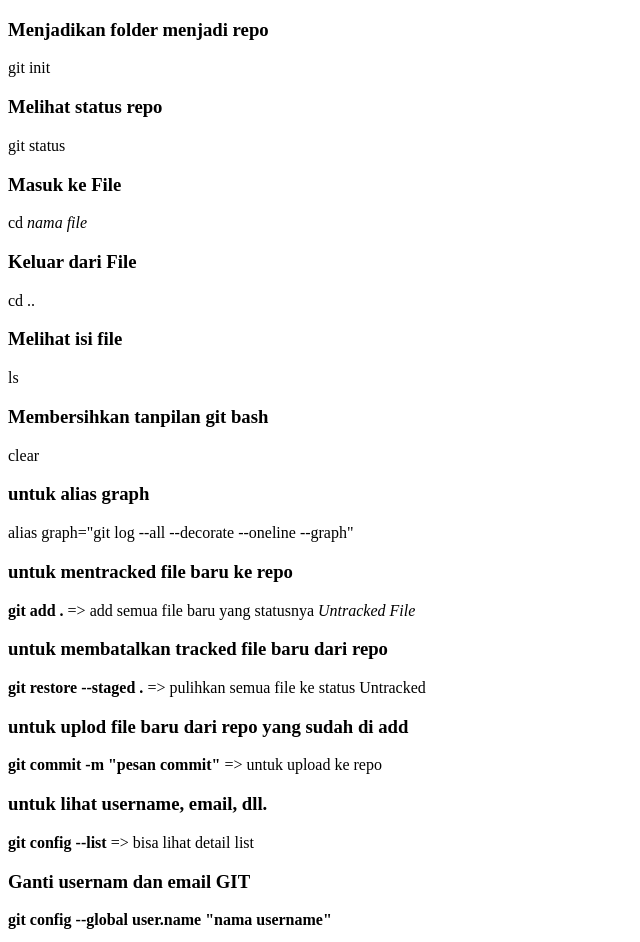
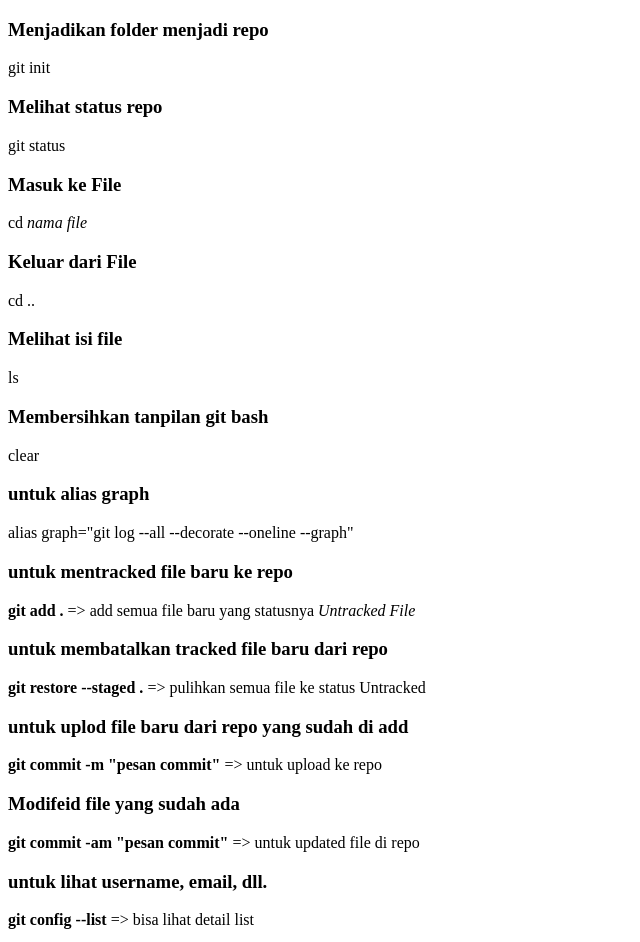
Before and after one commit to AlyDap/landing-page-test, a plain HTML site: page index.htm in a window 1280 px wide. Shown: the top 942 px of the page, without its empty margins (0-640 px from the left). Drawn offline with Linux system fonts and the light colour scheme.

Commit message:
add deskripsi

```diff
--- a/index.htm
+++ b/index.htm
@@ -59,6 +59,13 @@
           </p>
         </div>
         <div class="text-container">
+          <h3>Modifeid file yang sudah ada</h3>
+          <p>
+            <strong>git commit -am "pesan commit"</strong> => untuk updated file
+            di repo
+          </p>
+        </div>
+        <div class="text-container">
           <h3>untuk lihat username, email, dll.</h3>
           <p><strong>git config --list</strong> => bisa lihat detail list</p>
         </div>
```
